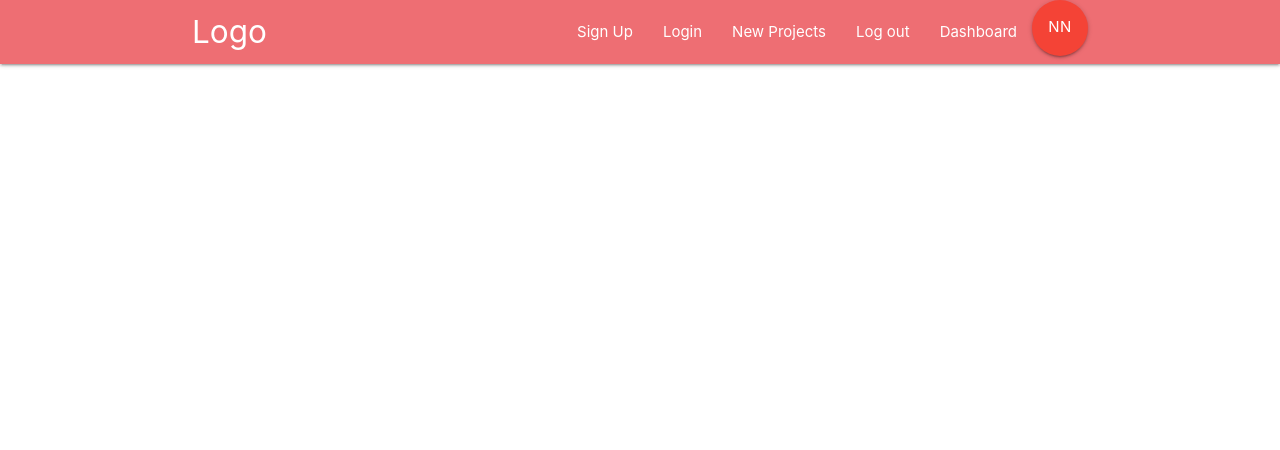
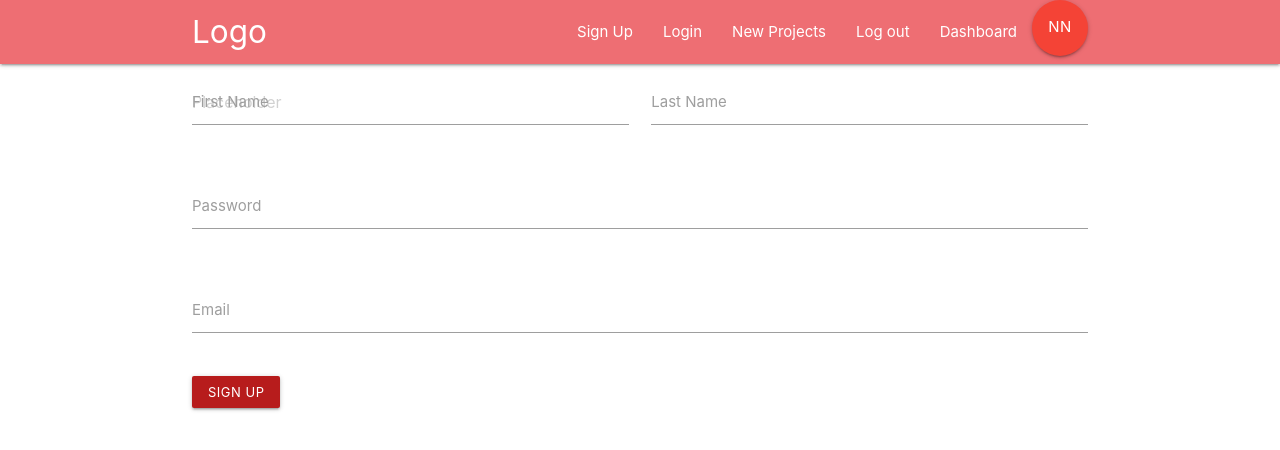
Before and after one commit to sieugene/planningApp, a React (Create React App) app in the folder planning-app/: page /signup in a window 1280 px wide. Shown: the top 450 px of the page. Built offline with nearby package versions, Linux system fonts and the light colour scheme.

Commit message:
Connecting redux and creating form

```diff
--- a/planning-app/src/App.js
+++ b/planning-app/src/App.js
@@ -5,6 +5,8 @@ import Navbar from "./Components/layout/Navbar";
 import DashBoard from "./Components/dashboard/Dashboard";
 import {Route} from "react-router-dom";
 import ProjectDetail from "./Components/projects/ProjectDetail";
+import SignIn from "./Components/auth/SignIn";
+import SignUp from "./Components/auth/SignUp";
 
 
 function App(props) {
@@ -13,6 +15,8 @@ function App(props) {
             <Navbar/>
             <Route exact path='/' render={()=>(<DashBoard/>)}/>
             <Route path='/project/:id' render={(props)=>(<ProjectDetail {...props}/>)}/>
+            <Route path='/login' render={()=>(<SignIn/>)}/>
+            <Route path='/signup' render={()=>(<SignUp/>)}/>
         </div>
   );
 }
--- a/planning-app/src/Components/auth/SignIn.js
+++ b/planning-app/src/Components/auth/SignIn.js
@@ -0,0 +1,14 @@
+import React from 'react';
+import SignInForm from "./SignInReduxForm";
+
+
+const SignIn = (props) => {
+    let onSubmit = (values) =>{
+        console.log(values)
+    }
+    return(
+        <SignInForm onSubmit={onSubmit} />
+    )
+}
+
+export default SignIn;
--- /dev/null
+++ b/planning-app/src/Components/auth/SignInReduxForm.js
@@ -0,0 +1,32 @@
+import React from 'react'
+import {Field, reduxForm} from 'redux-form'
+
+let SignInForm = props => {
+    const {handleSubmit} = props
+    return (
+        <form className="col s12" onSubmit={handleSubmit}>
+            <div className="container">
+                <div className="row">
+                    <div className="input-field col s12">
+                        <Field id="password" type="password" className="validate" component="input" name="password"/>
+                        <label htmlFor="password">Password</label>
+                    </div>
+                </div>
+                <div className="row">
+                    <div className="input-field col s12">
+                        <Field id="email" type="email" className="validate" component="input" name="email"/>
+                        <label htmlFor="email">Email</label>
+                    </div>
+                </div>
+                <button className='waves-effect red darken-4 btn-small' type="submit">Login</button>
+            </div>
+        </form>
+    )
+}
+
+
+SignInForm = reduxForm({
+    form: 'login'
+})(SignInForm)
+
+export default SignInForm
--- a/planning-app/src/Components/auth/SignUp.js
+++ b/planning-app/src/Components/auth/SignUp.js
@@ -0,0 +1,14 @@
+import React from 'react';
+import SignUpForm from "./SignUpReduxForm";
+
+
+const SignUp = (props) => {
+    let onSubmit = (values) =>{
+        console.log(values)
+    }
+    return(
+            <SignUpForm onSubmit={onSubmit} />
+    )
+}
+
+export default SignUp;
--- /dev/null
+++ b/planning-app/src/Components/auth/SignUpReduxForm.js
@@ -0,0 +1,43 @@
+import React from 'react'
+import {Field, reduxForm} from 'redux-form'
+
+let SignUpForm = props => {
+    const {handleSubmit} = props
+    return (
+        <form className="col s12" onSubmit={handleSubmit}>
+            <div className="container">
+                <div className="row">
+                    <div className="input-field col s6">
+                        <Field placeholder="Placeholder" id="first_name" type="text" component="input"
+                               className="validate" name="first_name"/>
+                        <label htmlFor="first_name">First Name</label>
+                    </div>
+                    <div className="input-field col s6">
+                        <Field id="last_name" type="text" className="validate" component="input" name="last_name"/>
+                        <label htmlFor="last_name">Last Name</label>
+                    </div>
+                </div>
+                <div className="row">
+                    <div className="input-field col s12">
+                        <Field id="password" type="password" className="validate" component="input" name="password"/>
+                        <label htmlFor="password">Password</label>
+                    </div>
+                </div>
+                <div className="row">
+                    <div className="input-field col s12">
+                        <Field id="email" type="email" className="validate" component="input" name="email"/>
+                        <label htmlFor="email">Email</label>
+                    </div>
+                </div>
+                <button className='waves-effect red darken-4 btn-small' type="submit">Sign Up</button>
+            </div>
+        </form>
+    )
+}
+
+
+SignUpForm = reduxForm({
+    form: 'registration'
+})(SignUpForm)
+
+export default SignUpForm
--- a/planning-app/src/Components/layout/SignedOutLinks.js
+++ b/planning-app/src/Components/layout/SignedOutLinks.js
@@ -4,8 +4,8 @@ import {NavLink} from "react-router-dom";
 const SignedOutLinks = (props) => {
     return(
         <ul className="right hide-on-med-and-down">
-            <li><NavLink to='/'>Sign Up</NavLink></li>
-            <li><NavLink to='/'>Login</NavLink></li>
+            <li><NavLink to='/signup'>Sign Up</NavLink></li>
+            <li><NavLink to='/login'>Login</NavLink></li>
         </ul>
     )
 }
--- /dev/null
+++ b/planning-app/src/Redux/Store.js
@@ -0,0 +1,17 @@
+import {applyMiddleware, combineReducers, createStore} from "redux";
+import thunkMiddleware from "redux-thunk";
+import { reducer as formReducer } from 'redux-form'
+
+
+
+let reducers = combineReducers({
+    form: formReducer
+})
+
+
+
+let store = createStore(reducers,applyMiddleware(thunkMiddleware));
+
+window.store = store;
+
+export default store
--- a/planning-app/src/index.js
+++ b/planning-app/src/index.js
@@ -4,8 +4,10 @@ import './index.css';
 import App from './App';
 import * as serviceWorker from './serviceWorker';
 import {BrowserRouter} from "react-router-dom";
+import {Provider} from "react-redux";
+import store from "./Redux/Store";
 
-ReactDOM.render(<BrowserRouter><App /></BrowserRouter>, document.getElementById('root'));
+ReactDOM.render(<BrowserRouter><Provider store={store}><App/></Provider></BrowserRouter>, document.getElementById('root'));
 
 // If you want your app to work offline and load faster, you can change
 // unregister() to register() below. Note this comes with some pitfalls.
```
Also changed, not shown: planning-app/package.json (+6 -1 lines), 1 other file (tests, documents, lock files or other folders).
